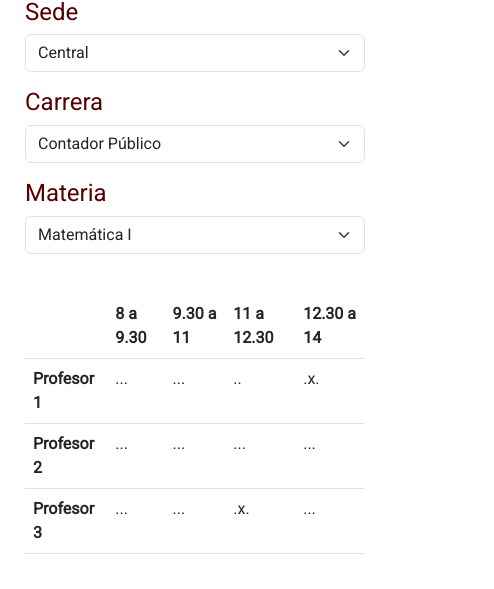
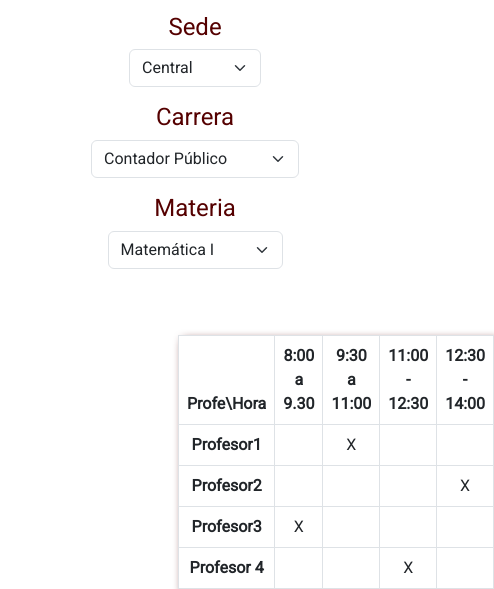
Before and after one commit to Ferchus-24/PreEntrega2-Prestinoni, a website: page pages/consulta.html in a window 390 px wide. Shown: the part 169-758 px from the top of the page, 494 px wide, since content can reach past the window. Drawn offline with nearby package versions, Linux system fonts and the light colour scheme.

Commit message:
modificamos cursado, consulta y agregamos responsive

```diff
--- a/pages/consulta.html
+++ b/pages/consulta.html
@@ -11,6 +11,7 @@
     <link rel="shortcut icon" href="../img/favicon.png" type="image/x-icon">
     <link href="https://cdn.jsdelivr.net/npm/bootstrap@5.3.0/dist/css/bootstrap.min.css" rel="stylesheet"
         integrity="sha384-9ndCyUaIbzAi2FUVXJi0CjmCapSmO7SnpJef0486qhLnuZ2cdeRhO02iuK6FUUVM" crossorigin="anonymous">
+    <link rel="stylesheet" href="https://cdnjs.cloudflare.com/ajax/libs/animate.css/4.1.1/animate.min.css" />
     <link rel="stylesheet" href="../css/main.css">
 </head>
 
@@ -49,20 +50,26 @@
         </nav>
     </header>
     <main>
-        <section class="containers">
-            <h1>Horarios de consulta</h1>
+        <section>
+            <h1 class="text-center marginTop">Horarios de consulta</h1>
+            <div class="selectHour2">
+                <div>
                     <h2>Sede</h2>
                     <select class="form-select mb-3" aria-label="Default select example">
                         <option value="1">Central</option>
                         <option value="2">San Rafafel</option>
                         <option value="3">Junín</option>
                     </select>
+                </div>
+                <div>
                     <h2>Carrera</h2>
                     <select class="form-select mb-3" aria-label="Default select example">
                         <option value="1">Contador Público</option>
                         <option value="2">Lic. en Administración</option>
                         <option value="3">Economía</option>
                     </select>
+                </div>
+                <div>
                     <h2>Materia</h2>
                     <select class="form-select mb-3" aria-label="Default select example">
                         <option value="1">Matemática I</option>
@@ -73,40 +80,51 @@
                         <option value="6">Derecho Público</option>
                         <option value="7">Administración</option>
                     </select>
-            <table class="table mt-4 tableText">
+                </div>
+            </div>
+                <div class="container timeTable animate__animated animate__bounce paddin">
+                    <table class="table table-bordered">
                         <thead>
                             <tr>
-                        <th scope="col"></th>
-                        <th scope="col">8 a 9.30</th>
-                        <th scope="col">9.30 a 11</th>
-                        <th scope="col">11 a 12.30</th>
-                        <th scope="col">12.30 a 14</th>
+                                <th>Profe\Hora</th>
+                                <th>8:00 a 9.30</th>
+                                <th>9:30 a 11:00</th>
+                                <th>11:00 - 12:30</th>
+                                <th>12:30 - 14:00</th>
                             </tr>
                         </thead>
                         <tbody>
                             <tr>
-                        <th scope="row">Profesor 1</th>
-                        <td>...</td>
-                        <td>...</td>
-                        <td>..</td>
-                        <td>.x.</td>
+                                <th>Profesor1</th>
+                                <td></td>
+                                <td> X</td>
+                                <td></td>
+                                <td></td>
                             </tr>
                             <tr>
-                        <th scope="row">Profesor 2</th>
-                        <td>...</td>
-                        <td>...</td>
-                        <td>...</td>
-                        <td>...</td>
+                                <th>Profesor2</th>
+                                <td></td>
+                                <td></td>
+                                <td></td>
+                                <td>X</td>
                             </tr>
                             <tr>
-                        <th scope="row">Profesor 3</th>
-                        <td>...</td>
-                        <td>...</td>
-                        <td>.x.</td>
-                        <td>...</td>
+                                <th>Profesor3</th>
+                                <td>X</td>
+                                <td></td>
+                                <td></td>
+                                <td></td>
+                            </tr>
+                            <tr>
+                                <th>Profesor 4</th>
+                                <td></td>
+                                <td></td>
+                                <td>X</td>
+                                <td></td>
                             </tr>
                         </tbody>
                     </table>
+            </div>
         </section>
     </main>
     <footer>
--- a/scss/_commons.scss
+++ b/scss/_commons.scss
@@ -93,12 +93,36 @@ ul {
     }
 }
 
-.timeTable1{
+.selectHour{
+    display: flex;
+    flex-direction: row;
+    justify-content: space-evenly;
+    width: 100%;
+    padding-top: 20px;
+    padding-bottom: 50px;
+    h2{
+        text-align: center;
+    }
+}
+.selectHour2{
     display: flex;
     flex-direction: column;
     align-items: center;
-    margin: 30px;
-    background-color: $secondaryColor;
+    padding-top: 20px;
+    padding-bottom: 50px;
+    h2{
+        text-align: center;
+    }
+}
+
+.timeTable{
+    text-align: center;
+    width: 30%;
+    filter: drop-shadow(5px 5px 5px $darkColor);
+}
+
+.marginTop{
+    margin-top: 20px;
 }
 
 .infoAcade {
@@ -106,7 +130,9 @@ ul {
     flex-direction: column;
     align-items: center;
     margin-top: 20px;
-
+    img{
+        filter: drop-shadow(5px 5px 5px $darkColor);
+    }
 }
 
 .containerLinks{
@@ -122,13 +148,9 @@ ul {
         padding: 40px;
         margin-top: 40px;
         border-radius: 4px;
-        ol{
+        ul{
             li{
                 padding-top: 20px;
-                list-style-type: disc;
-                a{
-                    text-decoration: none;
-                }
             }
         }
     }
@@ -177,5 +199,6 @@ ul {
     img{
         margin-top: 20px;
         margin-bottom: 20px;
+        filter: drop-shadow(5px 5px 10px $darkColor);
     }
 }
--- a/scss/_medias.scss
+++ b/scss/_medias.scss
@@ -11,6 +11,27 @@
             width: 300px;
             height: 200px;
         }
+    }
+
+    .selectHour{
+        flex-direction: column;
+        align-items: center;
+        width: 50%;
+    }
+
+    .timeTable{
+        width: 15%;
+    }
+
+    .infoAcade{
+        img{
+            display: none;
+        }
+    }
+
+
+    .containerLinks{
+        flex-direction: column;
     }
 
     .courses {
```
Also changed, not shown: pages/academica.html (+6 -6 lines), pages/cursado.html (+20 -126 lines), css/main.css. Lines whose indentation alone changed are shown as unchanged.
